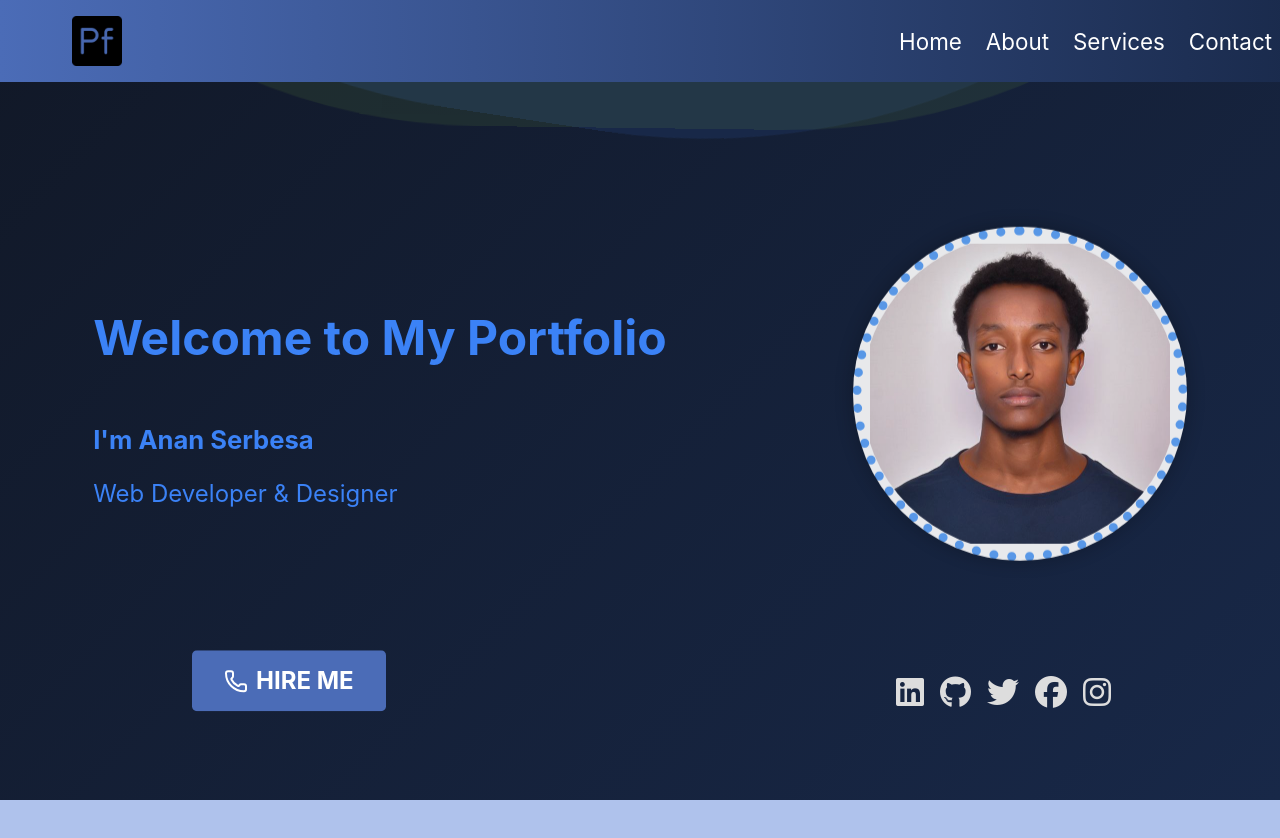
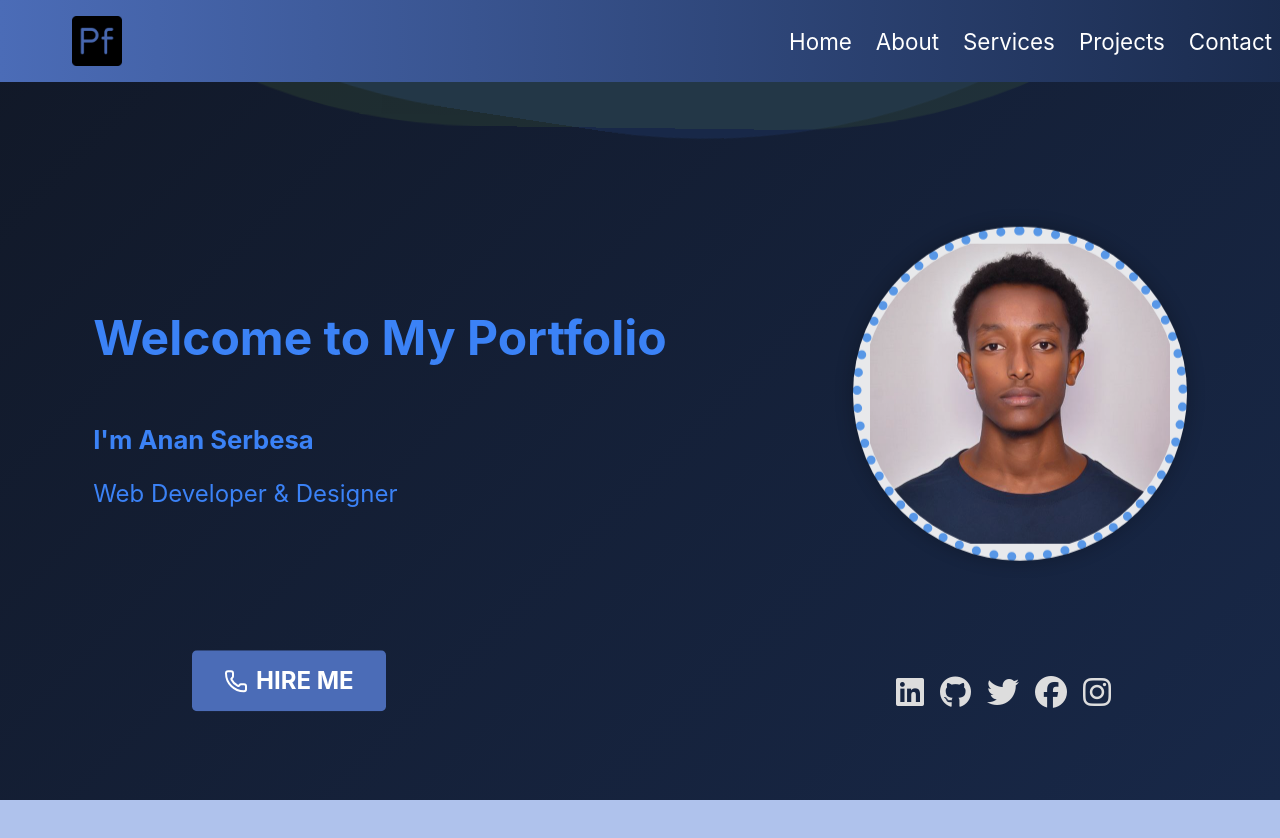
Before and after one commit to AnanSer/Portfolio, a React (Create React App) app: page / in a window 1280 px wide. Shown: the top 838 px of the page. Built offline with nearby package versions, Linux system fonts and the light colour scheme; a web font is replaced by a local one.

Commit message:
added projects on navitems

```diff
--- a/src/components/Header/header.js
+++ b/src/components/Header/header.js
@@ -3,7 +3,7 @@ import style from "./header.module.css";
 import portfolio from "../../assets/images/portfolio.png";
 
 const Navbar = () => {
-  const navItems = ["Home", "About", "Services", "Contact"];
+  const navItems = ["Home", "About", "Services", "Projects", "Contact"];
 
   return (
     <nav className={style.navbar}>
```
